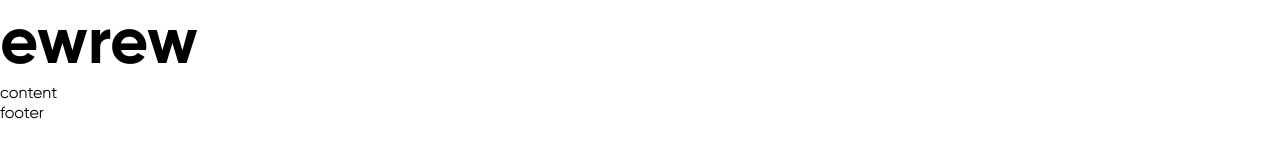
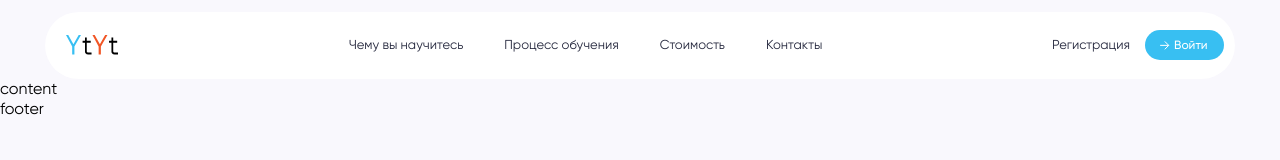
Before and after one commit to Flexible78/YtYt, a plain HTML site: page index.html in a window 1280 px wide. Drawn offline with nearby package versions, Linux system fonts and the light colour scheme; files that its build step writes are made by us from their sources; files whose address does not match are found by name.

Commit message:
feat: header implementation

```diff
--- a/index.html
+++ b/index.html
@@ -1,4 +1,5 @@
-<html>
+<!DOCTYPE html>
+<html lang="ru">
 <head>
    <meta charset="UTF-8">
    <meta name="viewport"
@@ -9,7 +10,24 @@
 </head>
 <body>
 <header class="header">
-  <h1>ewrew</h1>
+  <div class="container header__container">
+     <a href="index.html" class="logo">
+        <img src="img/svg/logo.svg" alt="logo">
+     </a>
+     <nav class="header__nav header-nav">
+        <ul class="header-nav__list">
+           <li class="header-nav__list-item"><a href="#study">Чему вы научитесь</a></li>
+           <li class="header-nav__list-item"><a href="#process">Процесс обучения</a></li>
+           <li class="header-nav__list-item"><a href="#price">Стоимость</a></li>
+           <li class="header-nav__list-item"><a href="#contacts">Контакты</a></li>
+        </ul>
+     </nav>
+     <div class="header__btns">
+        <a href="#" class="header__sighup">Регистрация</a>
+        <a href="#" class="header__login">
+           <img src="img/svg/rightarrow.svg"><span>Войти</span></a>
+     </div>
+  </div>
 </header>
 <main>
    content
--- a/scss/_global.scss
+++ b/scss/_global.scss
@@ -72,6 +72,7 @@ body {
    font-family: var(--font-family);
    font-size: var(--font-size);
    line-height: var(--line-height);
+   background: #F9F8FD;  // delete if necessary
 }
 
 .page__wrapper {
--- a/scss/blocks/_header.scss
+++ b/scss/blocks/_header.scss
@@ -1,3 +1,72 @@
-h1 {
-   font-size: 66px
+.header {
+   padding-top: 12px;
 }
+
+
+.header__container {
+   padding: 18px 11px 19px 21px;
+   border-radius: 75px;
+   background: rgba(255, 255, 255, 0.90);
+   backdrop-filter: blur(7.5px);
+   display: flex;
+   justify-content: space-between;
+   align-items: center;
+   color: var(--primary);
+   font-size: 13px;
+   font-style: normal;
+   font-weight: 400;
+   line-height: 1.044%;
+}
+
+.logo {
+   width: 53px;
+   height: 19.459px;
+}
+
+.header__nav {
+}
+
+.header-nav {
+   display: flex;
+   row-gap: 41px;
+}
+
+.header-nav__list {
+   display: flex;
+   column-gap: 41px;
+   align-items: center;
+   justify-content: space-between;
+}
+
+.header-nav__list-item {
+}
+
+.header__btns {
+   display: flex;
+   column-gap: 14.95px;
+   align-items: center;
+
+}
+
+.header__sighup {
+}
+
+.header__login {
+   font-size: 12px;
+   font-weight: 500;
+   color: var(--white);
+   line-height: 1.044;
+   display: flex;
+   flex-direction: row;
+   column-gap: 4.1px;
+   align-items: center;
+   justify-content: space-between;
+   border-radius: 34px;
+   background: #38BFF2;
+   padding: 8.87px 16.46px 8.87px 14.95px;
+
+   a {
+      width: 8.581px;
+      height: 7.872px;
+   }
+}
--- a/scss/styles.scss
+++ b/scss/styles.scss
@@ -1,5 +1,4 @@
 // ------------------ FONTS
-@import "fonts";
 @import "fonts";
 
 // ------------------ RESET
```
Also changed, not shown: css/styles.css (added), img/promo_eclipces.png (added), img/promo_main.png (added), img/svg/Logo.svg (added), img/svg/rightarrow.svg (added), 2 other files.
